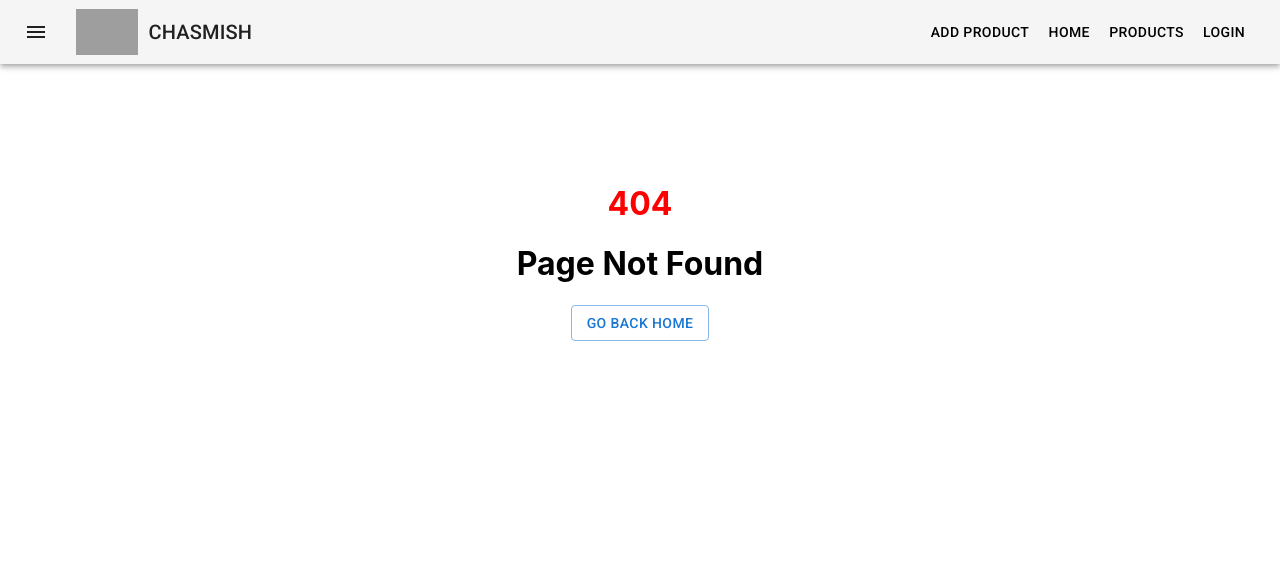
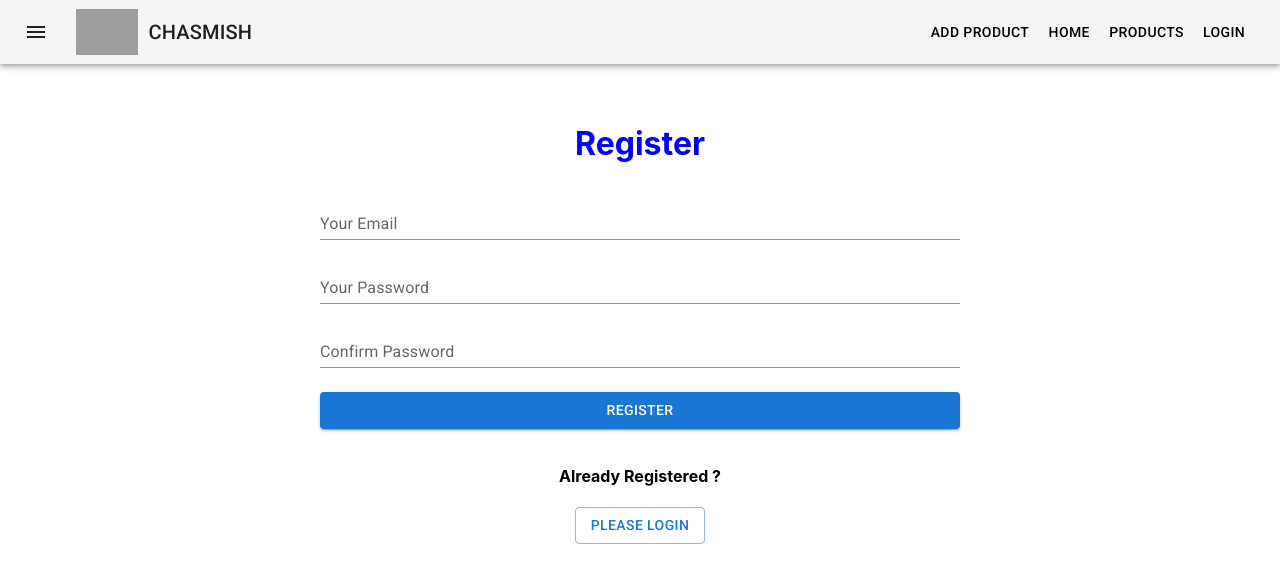
Before and after one commit to Fahid-Hossain/Glasses-store-website-client-side, a React (Create React App) app: page /register in a window 1280 px wide. Before the commit this address had no page. Shown: the top 582 px of the page. Built offline with nearby package versions, Linux system fonts and the light colour scheme; no server answers; grey boxes are pictures that could not be loaded.

Commit message:
firebase setup and registration functionality impliment

```diff
--- a/package.json
+++ b/package.json
@@ -11,6 +11,7 @@
     "@testing-library/react": "^11.2.7",
     "@testing-library/user-event": "^12.8.3",
     "axios": "^0.24.0",
+    "firebase": "^9.4.1",
     "react": "^17.0.2",
     "react-dom": "^17.0.2",
     "react-hook-form": "^7.19.5",
--- a/src/App.js
+++ b/src/App.js
@@ -11,10 +11,13 @@ import Navigation from './pages/Shared/Navigation/Navigation';
 import AddProducts from './pages/Products/AddProducts/AddProducts';
 import Order from './pages/Products/Order/Order';
 import Login from './pages/Login/Login/Login';
+import Register from './pages/Login/Register/Register';
+import AuthProvider from './contexts/AuthProvider/AuthProvider';
 
 function App() {
   return (
     <div className="App">
+      <AuthProvider>
         <Router>
           <Route>
             <Navigation></Navigation>
@@ -24,25 +27,29 @@ function App() {
               <Home />
             </Route>
             <Route path="/home">
-          <Home/>
+              <Home />
             </Route>
             <Route path="/addproduct">
-          <AddProducts/>
+              <AddProducts />
             </Route>
             <Route path="/products">
-          <Products/>
+              <Products />
             </Route>
             <Route path="/order/:id">
-          <Order/>
+              <Order />
             </Route>
             <Route path="/login">
               <Login></Login>
+            </Route>
+            <Route path="/register">
+              <Register></Register>
             </Route>
             <Route path="*">
               <PageNotFound></PageNotFound>
             </Route>
           </Switch>
         </Router>
+      </AuthProvider>
     </div >
   );
 }
--- /dev/null
+++ b/src/contexts/AuthProvider/AuthProvider.js
@@ -0,0 +1,15 @@
+import React, { createContext } from 'react';
+import useFirebase from '../../hooks/useFirebase';
+//create context
+export const AuthContext = createContext(null);
+
+const AuthProvider = ({children}) => {
+    const allContext = useFirebase();
+    return (
+        <AuthContext.Provider value={allContext}>
+            {children}
+        </AuthContext.Provider>
+    );
+};
+
+export default AuthProvider;
--- /dev/null
+++ b/src/hooks/useAuth.js
@@ -0,0 +1,8 @@
+import { useContext } from "react";
+import { AuthContext } from "../contexts/AuthProvider/AuthProvider";
+
+const useAuth = ()=>{
+    const auth = useContext(AuthContext);
+    return auth;
+}
+export default useAuth;
--- /dev/null
+++ b/src/hooks/useFirebase.js
@@ -0,0 +1,87 @@
+import { useEffect, useState } from "react";
+import firebaseInitialize from "../pages/Login/Firebase/firebase.init";
+import { getAuth, createUserWithEmailAndPassword, onAuthStateChanged, signInWithEmailAndPassword, signOut } from "firebase/auth";
+
+//initialize firebase app
+firebaseInitialize();
+const useFirebase = () => {
+    const [user, setUser] = useState({});
+    const [error, setError] = useState("");
+    const [isLoading,setIsLoading] = useState(true);
+
+    const auth = getAuth();
+
+    //register user
+    const registerUser = (email, password) => {
+        setIsLoading(true);
+        createUserWithEmailAndPassword(auth, email, password)
+            .then((result) => {
+                // Signed in
+                const user = result.user;
+                setUser(user);
+                setError("");
+                // ...
+            })
+            .catch((error) => {
+                const errorMessage = error.message;
+                setError(errorMessage);
+                // ..
+            })
+            .finally(()=>setIsLoading(false));
+    }
+
+    //login user
+    const loginUser = (email, password) => {
+        setIsLoading(true);
+        signInWithEmailAndPassword(auth, email, password)
+            .then((result) => {
+                // Signed in
+                const user = result.user;
+                setUser(user);
+                setError("");
+                // ...
+            })
+            .catch((error) => {
+                const errorMessage = error.message;
+                setError(errorMessage);
+            })
+            .finally(()=>setIsLoading(false));
+    }
+
+    //observe user state
+    useEffect(() => {
+        const unsubscribe = onAuthStateChanged(auth, (user) => {
+            if (user) {
+                setUser(user);
+                // ...
+            } else {
+                setUser({})
+            }
+            setIsLoading(false)
+        });
+        return () => unsubscribe;
+    }, [])
+
+    //logOut user
+    const logOut = () => {
+        setIsLoading(true);
+        signOut(auth).then(() => {
+            // Sign-out successful.
+            setError("");
+        }).catch((error) => {
+            // An error happened.
+            setError(error.message);
+        })
+        .finally(()=>setIsLoading(false));
+    }
+
+    return {
+        user,
+        error,
+        registerUser,
+        loginUser,
+        isLoading,
+        logOut
+    }
+}
+export default useFirebase;
--- /dev/null
+++ b/src/pages/Login/Firebase/firebase.config.js
@@ -0,0 +1,10 @@
+const firebaseConfig = {
+    apiKey:process.env.REACT_APP_API_KEY,
+    authDomain:process.env.REACT_APP_AUTH_DOMAIN,
+    projectId:process.env.REACT_APP_PROJECT_ID,
+    storageBucket:process.env.REACT_APP_STORAGE_BUCKET,
+    messagingSenderId:process.env.REACT_APP_MESSAGING_SENDER_ID,
+    appId:process.env.REACT_APP_APP_ID
+  };
+
+  export default firebaseConfig;
--- /dev/null
+++ b/src/pages/Login/Firebase/firebase.init.js
@@ -0,0 +1,8 @@
+import firebaseConfig from "./firebase.config";
+import { initializeApp } from "firebase/app";
+
+const firebaseInitialize = () => {
+    initializeApp(firebaseConfig);
+}
+
+export default firebaseInitialize;
--- a/src/pages/Login/Login/Login.js
+++ b/src/pages/Login/Login/Login.js
@@ -1,23 +1,24 @@
 import React, { useState } from 'react';
 import TextField from '@mui/material/TextField';
 import { Button } from '@mui/material';
+import { NavLink } from 'react-router-dom';
 
 const Login = () => {
-    const [loginData,setLoginData] =useState({})
+    const [loginData, setLoginData] = useState({})
 
-    const handleOnBlur = (e)=>{
+    const handleOnBlur = (e) => {
         const field = e.target.name;
         const value = e.target.value;
         // console.log(field,value);
-        const newLoginData = {...loginData}
+        const newLoginData = { ...loginData }
         newLoginData[field] = value;
         setLoginData(newLoginData);
         console.log(loginData);
     }
 
     const handleLoginSubmit = (e) => {
-       e.preventDefault();
-       alert("submitting")
+        e.preventDefault();
+        alert("submitting")
     }
     return (
         <div>
@@ -41,9 +42,15 @@ const Login = () => {
                     name="password"
                     onBlur={handleOnBlur}
                 />
+
                 <Button sx={{ width: "50%", m: 2 }} variant="contained" type="submit">Login</Button>
 
+
             </form>
+                    <h4>New User ?</h4>
+                <NavLink to="/register" style={{textDecoration:"none"}}>
+                <Button variant="outlined" type="submit">Please Register</Button>
+                </NavLink>
         </div>
     );
 };
--- /dev/null
+++ b/src/pages/Login/Register/Register.js
@@ -0,0 +1,85 @@
+import { Alert, Button, CircularProgress, TextField } from '@mui/material';
+import React, { useState } from 'react';
+import { NavLink } from 'react-router-dom';
+import useAuth from '../../../hooks/useAuth';
+
+const Register = () => {
+    const [loginData, setLoginData] = useState({})
+
+    const { user,registerUser, isLoading,error } = useAuth();
+
+    const handleOnBlur = (e) => {
+        const field = e.target.name;
+        const value = e.target.value;
+        // console.log(field,value);
+        const newLoginData = { ...loginData }
+        newLoginData[field] = value;
+        setLoginData(newLoginData);
+        console.log(loginData);
+    }
+
+    const handleRegistration = (e) => {
+        e.preventDefault();
+        if (loginData.password !== loginData.password2) {
+            alert("your password did not match");
+            return;
+        }
+        registerUser(loginData.email, loginData.password);
+
+    }
+    return (
+        <div>
+            <h1 style={{ color: "blue", marginTop: "60px" }}>Register</h1>
+            {
+                !isLoading && <form onSubmit={handleRegistration}>
+                    <TextField
+                        sx={{ width: "50%", m: 1 }}
+                        id="standard-basic"
+                        label="Your Email"
+                        variant="standard"
+                        type="email"
+                        name="email"
+                        onBlur={handleOnBlur}
+                    />
+                    <TextField
+                        sx={{ width: "50%", m: 1 }}
+                        id="standard-basic"
+                        label="Your Password"
+                        variant="standard"
+                        type="password"
+                        name="password"
+                        onBlur={handleOnBlur}
+                    />
+                    <TextField
+                        sx={{ width: "50%", m: 1 }}
+                        id="standard-basic"
+                        label="Confirm Password"
+                        variant="standard"
+                        type="password"
+                        name="password2"
+                        onBlur={handleOnBlur}
+                    />
+                    <Button sx={{ width: "50%", m: 2 }} variant="contained" type="submit">Register</Button>
+
+
+                </form>
+            }
+
+            {
+                isLoading && <CircularProgress/>
+            }
+            {
+                user?.email && <Alert severity="success" style={{width:"50%",margin:"0 auto"}}>Your Registration successfully done !</Alert>
+            }
+            {
+                error && <Alert style={{width:"50%",margin:"0 auto"}} severity="error">{error}</Alert>
+            }
+            <h4>Already Registered ?</h4>
+            <NavLink to="/login" style={{ textDecoration: "none" }}>
+                <Button variant="outlined" type="submit">Please Login</Button>
+            </NavLink>
+        </div>
+    );
+};
+
+export default Register;
--- a/src/pages/Shared/Navigation/Navigation.js
+++ b/src/pages/Shared/Navigation/Navigation.js
@@ -7,8 +7,10 @@ import Button from '@mui/material/Button';
 import IconButton from '@mui/material/IconButton';
 import MenuIcon from '@mui/icons-material/Menu';
 import { NavLink } from 'react-router-dom';
+import useAuth from '../../../hooks/useAuth';
 
 const Navigation = () => {
+    const {user,logOut}=useAuth();
     return (
         <Box sx={{ flexGrow: 1 }}>
             <AppBar position="static" color="default">
@@ -30,7 +32,10 @@ const Navigation = () => {
                     <NavLink style={{textDecoration: "none",color:"black"}} to="/addproduct"><Button color="inherit">Add Product</Button></NavLink>
                     <NavLink style={{textDecoration: "none",color:"black"}} to="/home"><Button color="inherit">Home</Button></NavLink>
                     <NavLink style={{textDecoration: "none",color:"black"}} to="/products"><Button color="inherit">Products</Button></NavLink>
-                    <NavLink style={{textDecoration: "none",color:"black"}} to="/login"><Button color="inherit">Login</Button></NavLink>
+
+                   {
+                       user?.email ?  <NavLink style={{textDecoration: "none",color:"black"}} to="/login"><Button onClick={logOut} color="inherit">Logout</Button></NavLink> :  <NavLink style={{textDecoration: "none",color:"black"}} to="/login"><Button color="inherit">Login</Button></NavLink>
+                   }
                 </Toolbar>
             </AppBar>
         </Box>
```
Also changed, not shown: 1 other file (tests, documents, lock files or other folders). Lines whose indentation alone changed are shown as unchanged.
